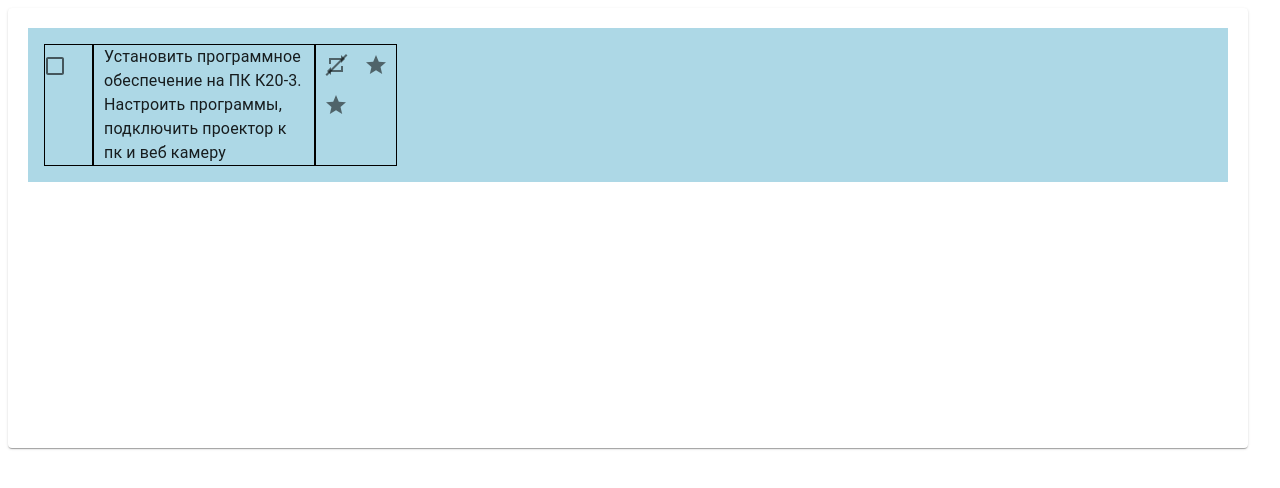
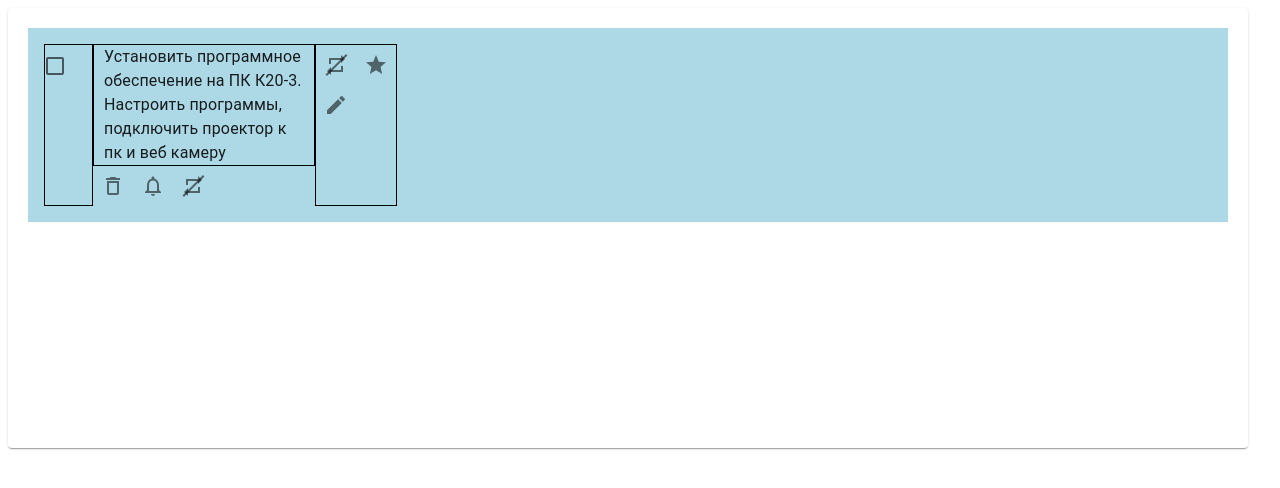
Before and after one commit to itrobotom/myplanning_ui, a React (Create React App) app: page / in a window 1280 px wide. Shown: the top 488 px of the page. Built offline with nearby package versions, Linux system fonts and the light colour scheme.

Commit message:
Актуализированы значки в неразвернутой карточке задачи

```diff
--- a/src/components/CardTask/CardTask.jsx
+++ b/src/components/CardTask/CardTask.jsx
@@ -1,10 +1,32 @@
 import React, { useEffect, useState } from 'react';
 
-import { Card, CardMedia,  CardActionArea, Typography, Box, IconButton, CardContent } from "@mui/material";
-import StarIcon from '@mui/icons-material/Star';
+import { Card, CardMedia,  CardActionArea, Typography, Box, IconButton, CardContent, Icon } from "@mui/material";
 import FormControlLabel from '@mui/material/FormControlLabel';
 import Checkbox from '@mui/material/Checkbox';
+import StarIcon from '@mui/icons-material/Star';
 import RepeatIcon from '@mui/icons-material/Repeat';
+import DeleteOutlineIcon from '@mui/icons-material/DeleteOutline';
+import NotificationsNoneIcon from '@mui/icons-material/NotificationsNone';
+import EditIcon from '@mui/icons-material/Edit';
+import SaveIcon from '@mui/icons-material/Save';
+//import { StarIcon, RepeatIcon, DeleteOutlineIcon, NotificationsNoneIcon, EditIcon, SaveIcon, Error, Warning, CheckCircle } from '@mui/icons-material';
+import ErrorOutlineIcon from '@mui/icons-material/ErrorOutline'; //высокий приоритет
+import WarningAmberIcon from '@mui/icons-material/WarningAmber'; //средний приоритет
+
+
+//через закрашеное солнышко частично и полностью важность
+import BrightnessHighIcon from '@mui/icons-material/BrightnessHigh';
+import BrightnessLowIcon from '@mui/icons-material/BrightnessLow';
+import BrightnessMediumIcon from '@mui/icons-material/BrightnessMedium';
+
+//цифрами 1, 2,3 приоритет
+import Filter1Icon from '@mui/icons-material/Filter1';
+import Filter2Icon from '@mui/icons-material/Filter2';
+import Filter3Icon from '@mui/icons-material/Filter3';
+
+
+
+
 
 function CardTask({props}) {
     //если развернутая карточка задачи, то она выше
@@ -45,6 +67,39 @@ function CardTask({props}) {
                         <Typography>Установить программное обеспечение на ПК К20-3. Настроить программы, подключить проектор к пк и веб камеру</Typography>
                     </Box>
                     {/* иконки и настройки ниже самой задачи */}
+                    <Box sx={{display: "flex", mr:"10px"}}>
+                        <IconButton>
+                            <DeleteOutlineIcon></DeleteOutlineIcon>
+                        </IconButton>
+                        <IconButton>
+                            <NotificationsNoneIcon></NotificationsNoneIcon>
+                        </IconButton>
+                        <IconButton>
+                        <Box
+                                sx={{
+                                    position: 'relative',
+                                    display: 'inline-flex',
+                                    alignItems: 'center',
+                                    justifyContent: 'center',
+                                }}
+                            >
+                                {/* Сам значок Repeat */}
+                                <RepeatIcon />
+
+                                {/* Линия перечеркивания */}
+                                <Box
+                                    sx={{
+                                    position: 'absolute',
+                                    width: '120%',
+                                    height: '2px',
+                                    backgroundColor: 'currentColor',
+                                    top: '50%',
+                                    transform: 'translateY(-50%) rotate(-45deg)',
+                                    }}
+                                />
+                            </Box>
+                        </IconButton>
+                    </Box>
                 </Box>
 
                 <Box sx={{border: "1px solid black"}}>
@@ -83,8 +138,11 @@ function CardTask({props}) {
                     </Box>
                     {/* иконка редактирования, которая появляется внизу после разворачивания карточки задачи */}
                     <IconButton>
-                        <StarIcon></StarIcon>
+                        <EditIcon></EditIcon>
                     </IconButton>
+                    {/* <IconButton>
+                        <SaveIcon></SaveIcon>
+                    </IconButton> */}
                 </Box>
             </Box>
 
```
